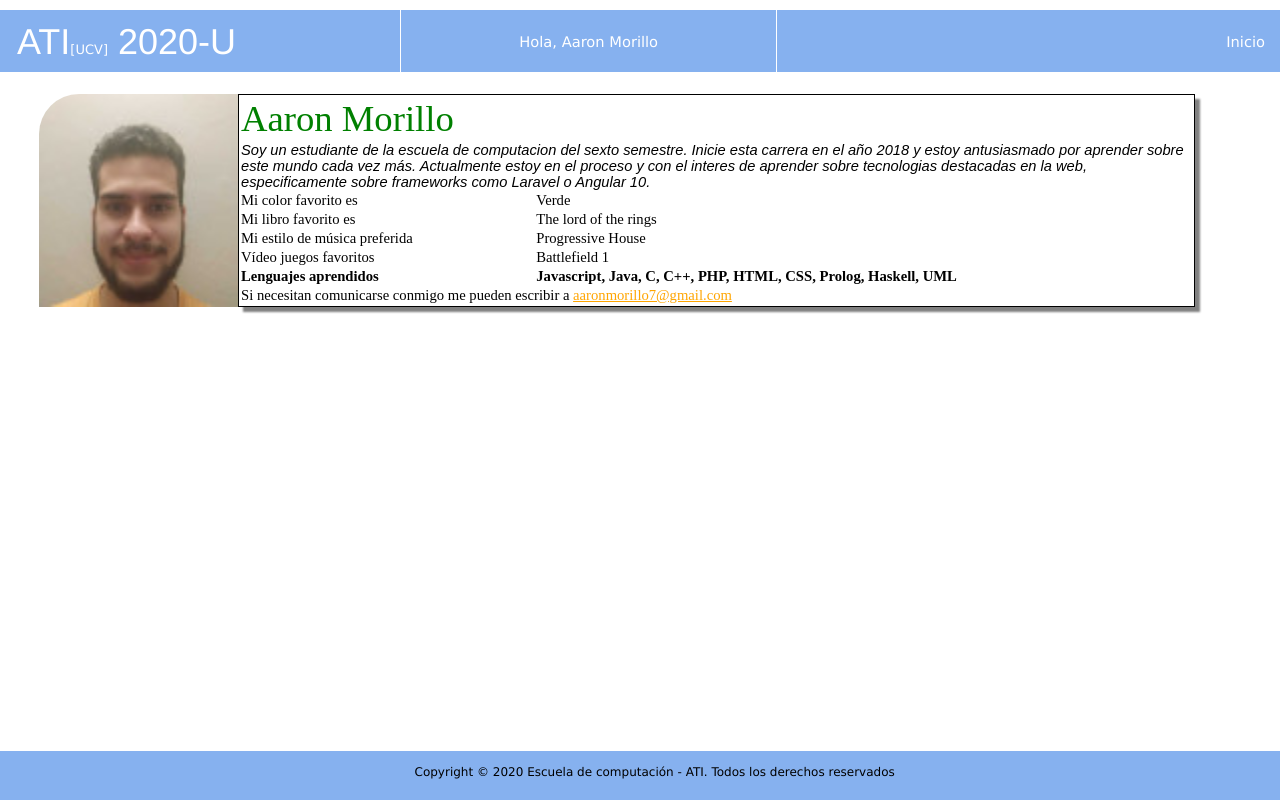
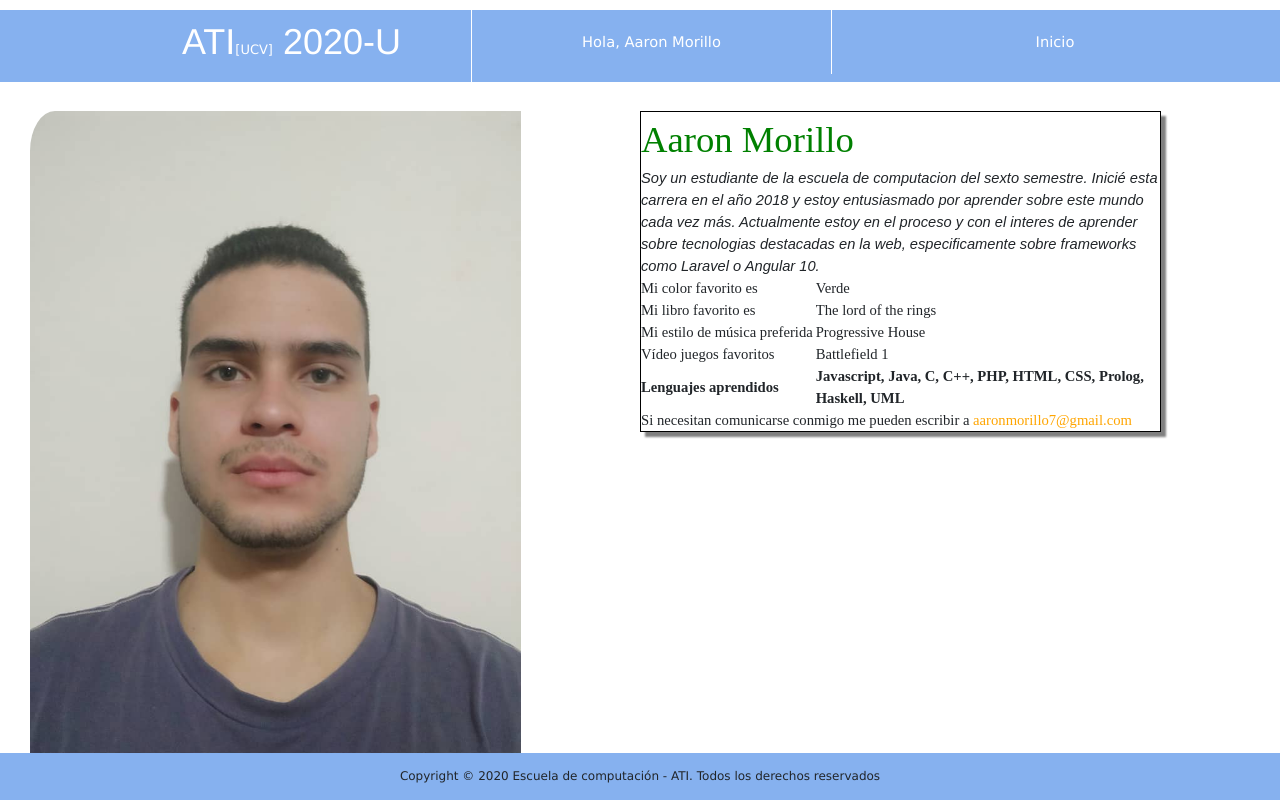
Before and after one commit to ATI1-UCV/ati_2020_U, a PHP site: page /27449007/perfil.html in a window 1280 px wide. Run offline with PHP 8.4, Linux system fonts and the light colour scheme; some libraries are stand-ins or nearby versions.

Commit message:
archivos reto 16

```diff
--- a/27449007/perfil.css
+++ b/27449007/perfil.css
@@ -17,11 +17,14 @@
 #table{
     border: black 1px solid;
     box-shadow: 5px 5px 2px 0px gray;
+    height: auto;
 }
 #photo{
     border-radius: 40px 0px 0px 0px;
-    height: 213px;
+    height: auto;
+    margin-top: 0 !important;
 }
+
 .lp{
     font-weight: bold;
 }
@@ -35,17 +38,15 @@ td{
     text-align: left;
     align-content: left;
 }
-#general_content{
-    display: grid;
-    grid-template-areas: "photo_content table_content";
+.general_content{
+    width: 100%;
+    margin: 0 !important;
+    max-width: 500rem !important;
 }
-#photo_content{
-    grid-area: photo_content;
+.general_content img, .general_content table{
+    margin: 2rem auto;
 }
-#table_content{
-    grid-area: table_content;
-    margin-left: 0px;
-}
+
 span{
     font-size: small;
 }
--- a/27449007/perfil.html
+++ b/27449007/perfil.html
@@ -8,32 +8,42 @@
 		<link rel="stylesheet" href="perfil.css"  type="text/css">
 		<script type="text/javascript" src="config.json"></script>
 		<script type="text/javascript" src="perfil.json"></script>
-		<script src="https://ajax.googleapis.com/ajax/libs/jquery/2.1.1/jquery.min.js"></script>
+
+		<link rel="stylesheet" href="https://stackpath.bootstrapcdn.com/bootstrap/4.3.1/css/bootstrap.min.css" integrity="sha384-ggOyR0iXCbMQv3Xipma34MD+dH/1fQ784/j6cY/iJTQUOhcWr7x9JvoRxT2MZw1T" crossorigin="anonymous">
+
+		<meta name="viewport" content="width=device-width, initial-scale=1">
+		<script src="https://code.jquery.com/jquery-3.3.1.slim.min.js" integrity="sha384-q8i/X+965DzO0rT7abK41JStQIAqVgRVzpbzo5smXKp4YfRvH+8abtTE1Pi6jizo" crossorigin="anonymous"></script>
+		<script src="https://cdnjs.cloudflare.com/ajax/libs/popper.js/1.14.7/umd/popper.min.js" integrity="sha384-UO2eT0CpHqdSJQ6hJty5KVphtPhzWj9WO1clHTMGa3JDZwrnQq4sF86dIHNDz0W1" crossorigin="anonymous"></script>
+		<script src="https://stackpath.bootstrapcdn.com/bootstrap/4.3.1/js/bootstrap.min.js" integrity="sha384-JjSmVgyd0p3pXB1rRibZUAYoIIy6OrQ6VrjIEaFf/nJGzIxFDsf4x0xIM+B07jRM" crossorigin="anonymous"></script>
+
 		<title>Aaron Morillo</title>
 	</head>
 	<body>
-	    <header>
-			<nav>
-				<ul id="header-content">
-					<li id="logo" class="logo"></li>
-					<li id="saludo" class="saludo"></li>
-					<li class="busqueda"><a id="home" href="../index.html"></a></li>
+	    <header class="header">
+			<nav class="container">
+				<ul id="header-content" class="col-lg-12">
+					<li id="logo" class="logo col-md-4"></li>
+					<li id="saludo" class="saludo col-md-4"></li>
+					<li class="busqueda col-md-3 pull-right"><a id="home" href="../index.html"></a></li>
 				</ul>
 			</nav>
 	    </header>
-	    <section id="general_content">
-			<section id="photo_content">
-				<img  align="left" id="photo" class="content">
-			</section>
-			<section id="table_content" align="right" >
+	    <section id="general_content" class="general_content container">
+			<picture>
+				<source media="(max-width:767px)"
+				srcset="27449007first.jpg"
+				>
+				<source media="(min-width:768px)"
+				srcset="27449007second.jpg"
+				>
+				<img  align="left" id="photo" class="col-lg-5">
+			</picture>
 
-				<table id="table" class="content">
+			<table id="table" class="col-lg-5"></table>
 
-				</table>
-			</section>
 
 	    </section>
-	    <footer id="footer">
+	    <footer id="footer" class="dk-footer">
 
 		</footer>
 
--- a/27449007/perfil.json
+++ b/27449007/perfil.json
@@ -1,6 +1,6 @@
 let perfil = {
 	"nombre": "Aaron Morillo",
-	"descripcion": "Soy un estudiante de la escuela de computacion del sexto semestre. Inicie esta carrera en el año 2018 y estoy antusiasmado por aprender sobre este mundo cada vez más. Actualmente estoy en el proceso y con el interes de aprender sobre tecnologias destacadas en la web, especificamente sobre frameworks como Laravel o Angular 10.",
+	"descripcion": "Soy un estudiante de la escuela de computacion del sexto semestre. Inicié esta carrera en el año 2018 y estoy entusiasmado por aprender sobre este mundo cada vez más. Actualmente estoy en el proceso y con el interes de aprender sobre tecnologias destacadas en la web, especificamente sobre frameworks como Laravel o Angular 10.",
 	"color":"Verde",
 	"libro":"The lord of the rings",
 	"musica":"Progressive House",
--- a/css/style.css
+++ b/css/style.css
@@ -1,3 +1,6 @@
+:root{
+  --azul-claro: #86b1ef;
+}
 * {
 	margin: 0;
 	padding: 0;
@@ -8,10 +11,14 @@
 html,body { width: 100%; height: 100%; }
 
 header {
-   height: 62px;
-	top: 0;
-   position: relative;
-	background-color:#86b1ef;
+  height: auto;
+  background-color: var(--azul-claro);
+}
+@media (min-width: 768px) {
+  header{
+    top: 0;
+    position: relative;
+  }
 }
 
 nav ul {
@@ -21,16 +28,26 @@ nav ul {
   overflow: hidden;
 }
 
-nav ul li {
-  float: left;
-  border-right: 1px solid #fff;
+nav ul li{
+  float: center;
+  color: white;
   line-height: 58px;
   padding: 3px 5px 3px 5px;
-  color: white;
+  text-align: center;
 }
 
 nav ul li:last-child {
   border-right: none;
+}
+
+@media (min-width: 768px) {
+  nav ul li {
+    float: left;
+    border-right: 1px solid #fff;
+    line-height: 58px;
+    padding: 3px 5px 3px 5px;
+    color: white;
+  }
 }
 
 nav ul li a, nav ul li a:link, nav ul li a:visited {
@@ -68,13 +85,17 @@ section {
 
 footer {
   width: 100%;
-  position: fixed;
   bottom: 0;
   padding: 1rem;
-  background-color: #86b1ef;
+  background-color: var(--azul-claro);
   text-align: center;
-  height: 20px;
   font-size: 9pt;
+  z-index: 2;
+}
+@media (min-width: 768px) {
+  footer{
+    position: fixed;
+  }
 }
 
 .busqueda input[type=button] {
```
Also changed, not shown: 27449007/27449007.jpg (deleted), 27449007/27449007_auto_x2.jpg (added), 27449007/27449007first.jpg (added), 27449007/27449007second.jpg (added), 27449007/figura.svg (added).
